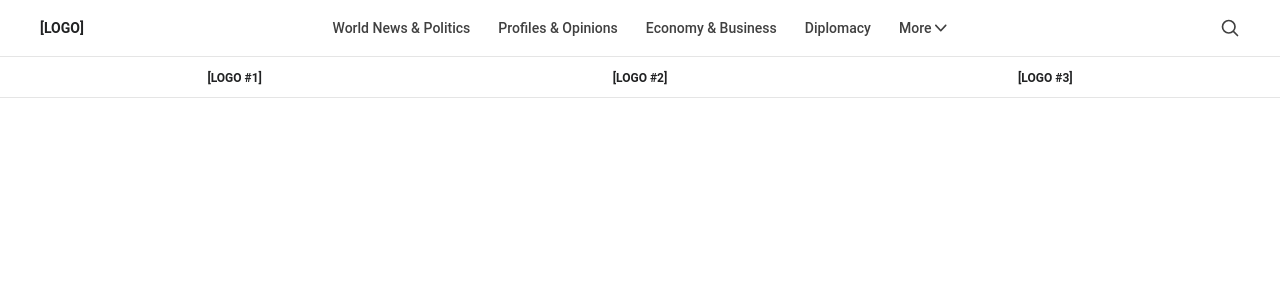
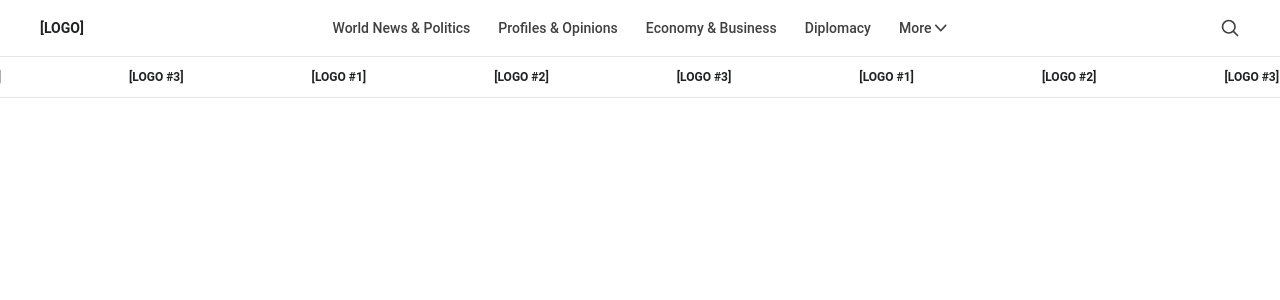
Before and after one commit to huuaho/umg-headless, a Next.js app: page / in a window 1280 px wide. Shown: the top 300 px of the page. Built offline with nearby package versions, Linux system fonts and the light colour scheme.

Commit message:
added marquee

```diff
--- a/app/globals.css
+++ b/app/globals.css
@@ -7,3 +7,21 @@ body {
   margin: 0;
   padding: 0;
 }
+
+/* Marquee scrolling animation */
+@keyframes marquee {
+  0% {
+    transform: translateX(0);
+  }
+  100% {
+    transform: translateX(-50%);
+  }
+}
+
+.animate-marquee {
+  animation: marquee 20s linear infinite;
+}
+
+.animate-marquee:hover {
+  animation-play-state: paused;
+}
--- a/components/Header.tsx
+++ b/components/Header.tsx
@@ -281,18 +281,22 @@ export default function Header() {
       </div>
 
       {/* Banner - Below main header */}
-      <div className="border-t border-[#e5e5e5]">
-        <div className="max-w-7xl mx-auto px-4 sm:px-6 lg:px-8">
-          <div className="flex items-center h-10">
-            <div className="flex-1 text-center">
-              <span className="text-xs font-bold text-[#212223]">[LOGO #1]</span>
-            </div>
-            <div className="flex-1 text-center">
-              <span className="text-xs font-bold text-[#212223]">[LOGO #2]</span>
-            </div>
-            <div className="flex-1 text-center">
-              <span className="text-xs font-bold text-[#212223]">[LOGO #3]</span>
-            </div>
+      <div className="border-t border-[#e5e5e5] overflow-hidden">
+        <div className="h-10 flex items-center">
+          <div className="animate-marquee flex shrink-0">
+            <a href="https://www.echo-media.info/" target="_blank" rel="noopener noreferrer" className="text-xs font-bold text-[#212223] hover:opacity-70 transition-opacity mx-16">[LOGO #1]</a>
+            <a href="https://www.internationalspectrum.org/" target="_blank" rel="noopener noreferrer" className="text-xs font-bold text-[#212223] hover:opacity-70 transition-opacity mx-16">[LOGO #2]</a>
+            <a href="https://diplomaticwatch.com/" target="_blank" rel="noopener noreferrer" className="text-xs font-bold text-[#212223] hover:opacity-70 transition-opacity mx-16">[LOGO #3]</a>
+            <a href="https://www.echo-media.info/" target="_blank" rel="noopener noreferrer" className="text-xs font-bold text-[#212223] hover:opacity-70 transition-opacity mx-16">[LOGO #1]</a>
+            <a href="https://www.internationalspectrum.org/" target="_blank" rel="noopener noreferrer" className="text-xs font-bold text-[#212223] hover:opacity-70 transition-opacity mx-16">[LOGO #2]</a>
+            <a href="https://diplomaticwatch.com/" target="_blank" rel="noopener noreferrer" className="text-xs font-bold text-[#212223] hover:opacity-70 transition-opacity mx-16">[LOGO #3]</a>
+            {/* Duplicate for seamless loop */}
+            <a href="https://www.echo-media.info/" target="_blank" rel="noopener noreferrer" className="text-xs font-bold text-[#212223] hover:opacity-70 transition-opacity mx-16">[LOGO #1]</a>
+            <a href="https://www.internationalspectrum.org/" target="_blank" rel="noopener noreferrer" className="text-xs font-bold text-[#212223] hover:opacity-70 transition-opacity mx-16">[LOGO #2]</a>
+            <a href="https://diplomaticwatch.com/" target="_blank" rel="noopener noreferrer" className="text-xs font-bold text-[#212223] hover:opacity-70 transition-opacity mx-16">[LOGO #3]</a>
+            <a href="https://www.echo-media.info/" target="_blank" rel="noopener noreferrer" className="text-xs font-bold text-[#212223] hover:opacity-70 transition-opacity mx-16">[LOGO #1]</a>
+            <a href="https://www.internationalspectrum.org/" target="_blank" rel="noopener noreferrer" className="text-xs font-bold text-[#212223] hover:opacity-70 transition-opacity mx-16">[LOGO #2]</a>
+            <a href="https://diplomaticwatch.com/" target="_blank" rel="noopener noreferrer" className="text-xs font-bold text-[#212223] hover:opacity-70 transition-opacity mx-16">[LOGO #3]</a>
           </div>
         </div>
       </div>
```
